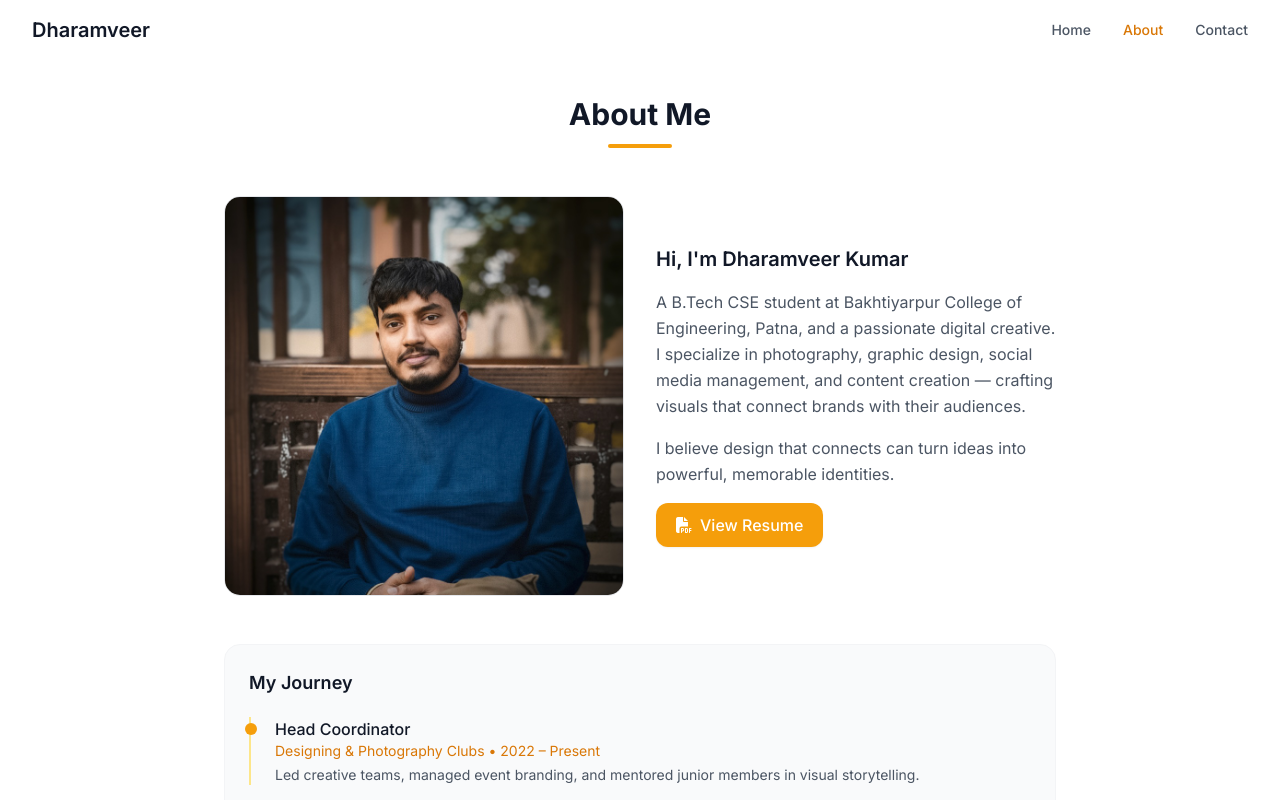
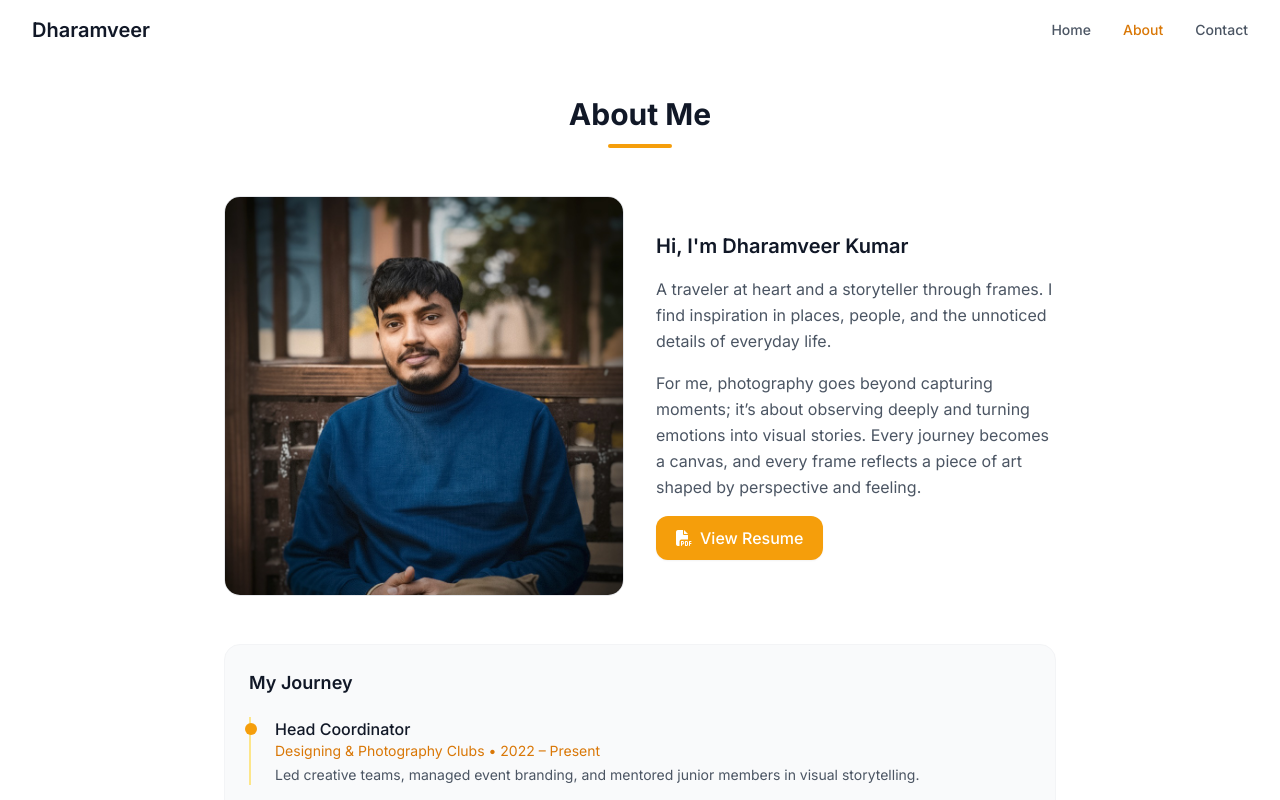
Before and after one commit to dharamveerkz/my-photography-gallery, a React (Vite) app: page /about in a window 1280 px wide. Shown: the top 800 px of the page. Built offline with nearby package versions, Linux system fonts and the light colour scheme.

Commit message:
Update About.jsx

```diff
--- a/src/pages/About.jsx
+++ b/src/pages/About.jsx
@@ -23,11 +23,10 @@ const About = () => {
             <div className="space-y-4">
               <h2 className="text-xl font-semibold text-gray-900">Hi, I'm Dharamveer Kumar</h2>
               <p className="text-gray-600 leading-relaxed">
-                A B.Tech CSE student at Bakhtiyarpur College of Engineering, Patna, and a passionate digital creative.
-                I specialize in photography, graphic design, social media management, and content creation — crafting visuals that connect brands with their audiences.
+                A traveler at heart and a storyteller through frames. I find inspiration in places, people, and the unnoticed details of everyday life.
               </p>
               <p className="text-gray-600 leading-relaxed">
-                I believe design that connects can turn ideas into powerful, memorable identities.
+                For me, photography goes beyond capturing moments; it’s about observing deeply and turning emotions into visual stories. Every journey becomes a canvas, and every frame reflects a piece of art shaped by perspective and feeling.
               </p>
               <a href="/resume.pdf" target="_blank" rel="noopener noreferrer" className="inline-flex items-center gap-2 px-5 py-2.5 bg-amber-500 hover:bg-amber-600 text-white font-medium rounded-xl transition-all shadow-sm">
                 <i className="fas fa-file-pdf"></i> View Resume
```
